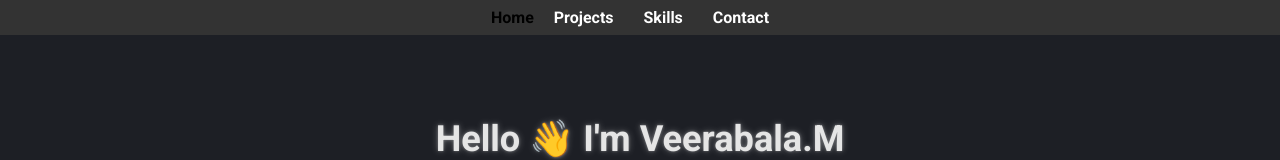
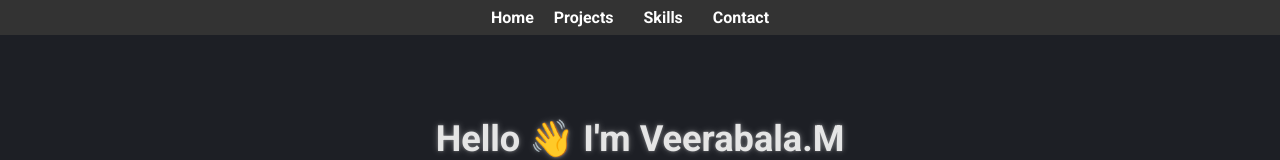
Before and after one commit to Veerabala08/portfolio, a React (Create React App) app: page / in a window 1280 px wide. Shown: the top 160 px of the page. Built offline with nearby package versions, Linux system fonts and the light colour scheme.

Commit message:
reverted ui

```diff
--- a/src/components/Navbar/Navbar.css
+++ b/src/components/Navbar/Navbar.css
@@ -35,6 +35,9 @@ nav {
   color: green;
   cursor: grab;
 }
+.home{
+  color:white;
+}
 .home:hover{
   color: green;
   cursor: grab;
```
